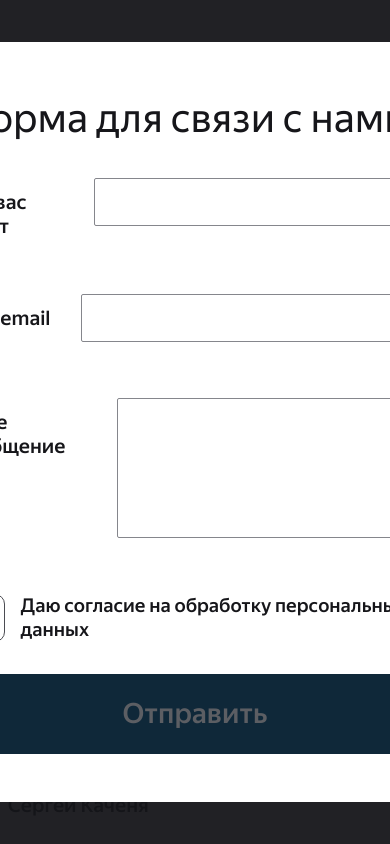
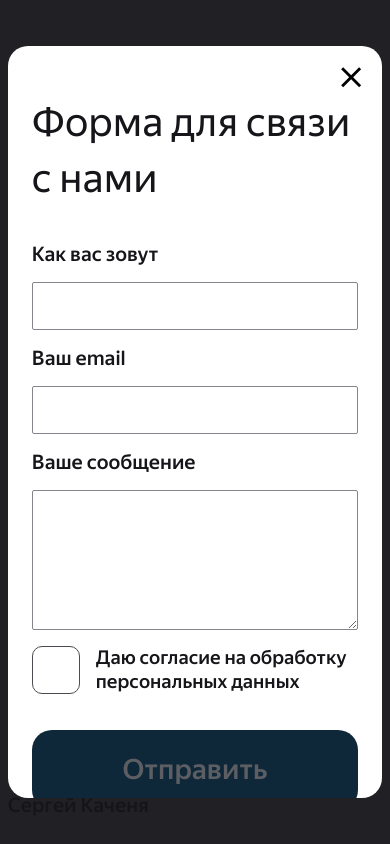
Before and after one commit to SergeiKachenia/Lorem-Ipsum-Team-landing, a React (Create React App) app: page / in a window 390 px wide. Both pictures are taken after a click on the button "Форма обратной связи с нами". Shown: the part 496-1340 px from the top of the page. Built offline with nearby package versions, Linux system fonts and the light colour scheme.

Commit message:
feat: добавлен адаптив для компонента FeedbackForm

```diff
--- a/src/components/FeedbackForm/FeedbackForm.module.scss
+++ b/src/components/FeedbackForm/FeedbackForm.module.scss
@@ -1,7 +1,6 @@
 @import "styles/global";
 
 .wrapper {
-  @include flex(row, center, center);
   position: fixed;
   z-index: 2;
   top: 0;
@@ -9,6 +8,11 @@
 
   width: 100%;
   height: 100%;
+
+  .container {
+    @include flex(row, center, center);
+    height: 100%;
+  }
 }
 
 .background {
@@ -27,13 +31,36 @@
   position: relative;
   z-index: 2;
 
+  overflow-y: auto;
   gap: 16px;
 
-  width: 640px;
+  width: 100%;
+  max-width: 640px;
+  max-height: 89vh;
   padding: 48px;
 
   background-color: $color-white;
   border-radius: 20px;
+
+  &::-webkit-scrollbar {
+    width: 8px;
+  }
+
+  &::-webkit-scrollbar-track {
+    background: none;
+  }
+
+  &::-webkit-scrollbar-thumb {
+    background: $color-grey;
+    border-radius: 50px;
+  }
+
+  @media (max-width: 640px) {
+    gap: 8px;
+  }
+  @media (max-width: 550px) {
+    padding: 48px 24px;
+  }
 }
 
 .closeBtn {
@@ -50,6 +77,10 @@
 .title {
   @include regular-text(40px, 56px, $color-another-main-text);
   margin-bottom: 16px;
+
+  @media (max-width: 640px) {
+    margin-bottom: 28px;
+  }
 }
 
 .field {
@@ -57,6 +88,10 @@
   gap: 16px;
 
   width: 100%;
+
+  @media (max-width: 640px) {
+    @include flex(column, flex-start, flex-start);
+  }
 }
 
 .data_check {
@@ -70,7 +105,8 @@
   @include regular-text(20px, 24px, $color-another-main-text);
   resize: vertical;
 
-  width: 352px;
+  width: 100%;
+  max-width: 352px;
   height: 48px;
   padding: 12px 20px;
 
@@ -93,6 +129,10 @@
   @include medium-text(20px, 24px, $color-another-main-text);
   max-width: 176px;
   padding: 12px 0 0;
+
+  @media (max-width: 640px) {
+    padding: 0;
+  }
 }
 
 .errorSpan {
@@ -102,6 +142,10 @@
   text-align: right;
 
   visibility: hidden;
+
+  @media (max-width: 640px) {
+    text-align: left;
+  }
 }
 
 .validError {
@@ -170,6 +214,10 @@
       background-color: $color-main-blue;
     }
   }
+
+  @media (max-width: 640px) {
+    margin-top: 28px;
+  }
 }
 
 .hiddenMessage {
@@ -191,7 +239,7 @@
 }
 
 
-.resultMesage {
+.resultMessage {
   right: 5%;
   bottom: 5%;
 }
--- a/src/components/FeedbackForm/FeedbackForm.tsx
+++ b/src/components/FeedbackForm/FeedbackForm.tsx
@@ -12,7 +12,8 @@ import styles from './FeedbackForm.module.scss';
 
 const FeedbackForm: React.FC<ICloseForm> = ({ closeForm }) => {
   const [buttonPressed, setPressed] = useState(false);
-  const [resultMesage, setMessage] = useState('');
+  const [resultMessage, setMessage] = useState('');
+
   const formik = useFormik({
     initialValues: {
       name: '',
@@ -62,6 +63,7 @@ const FeedbackForm: React.FC<ICloseForm> = ({ closeForm }) => {
   return (
     <div className={styles.wrapper}>
       <div className={styles.background} onClick={closeForm}></div>
+      <div className={styles.container}>
         <form className={styles.form} onSubmit={formik.handleSubmit}>
           <MdClose className={styles.closeBtn} onClick={closeForm}></MdClose>
           <h2 className={styles.title}>Форма для связи с нами</h2>
@@ -139,7 +141,8 @@ const FeedbackForm: React.FC<ICloseForm> = ({ closeForm }) => {
             Отправить
           </button>
         </form>
-      <span className={cn(styles.hiddenMessage, { [styles.resultMesage]: buttonPressed })}>{resultMesage}</span>
+      </div>
+      <span className={cn(styles.hiddenMessage, { [styles.resultMessage]: buttonPressed })}>{resultMessage}</span>
     </div>
   );
 };
```
Lines whose indentation alone changed are shown as unchanged.
